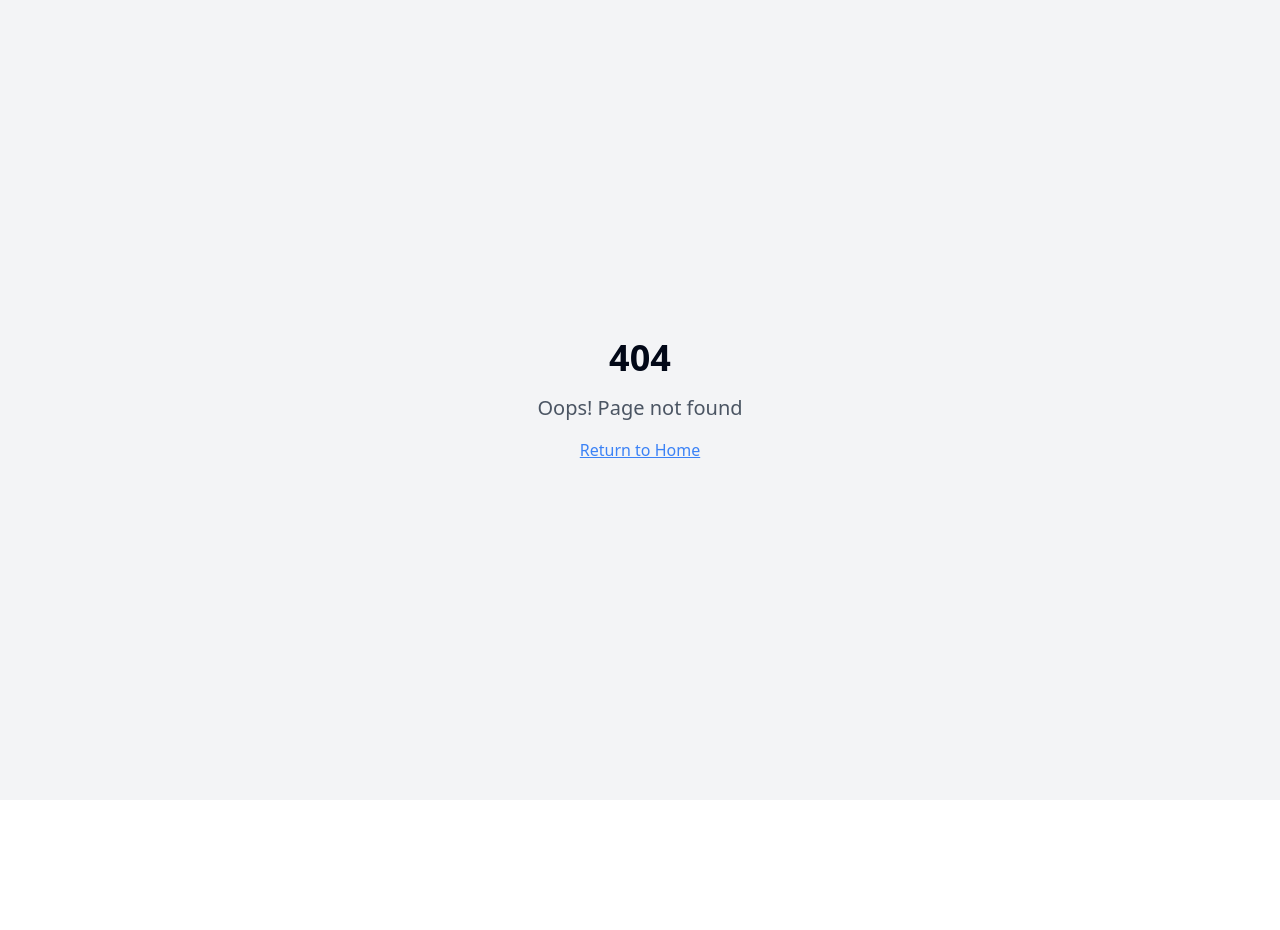
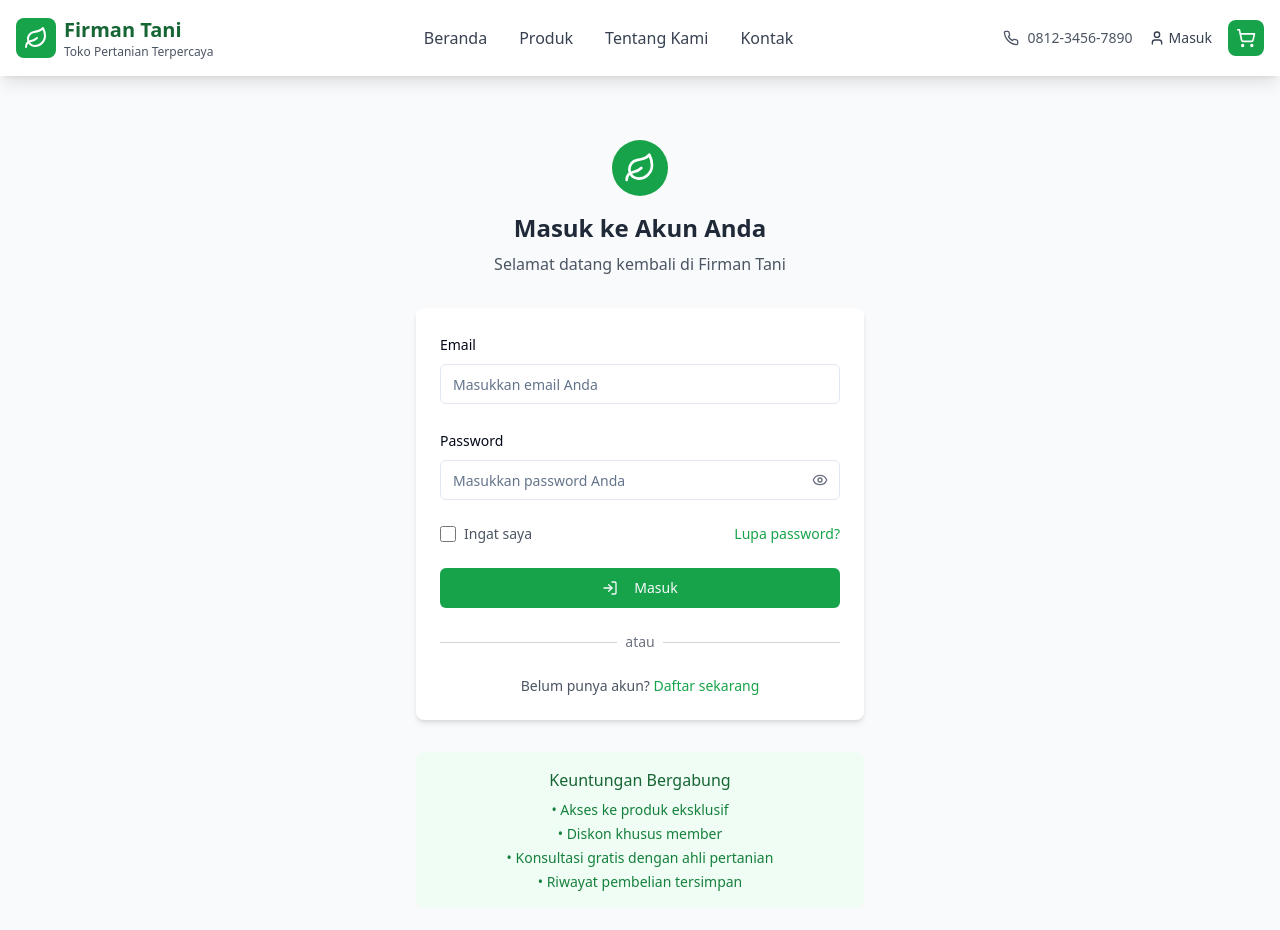
Before and after one commit to Cim31/tani-firman-webflow-design, a React (Vite) app: page /login in a window 1280 px wide. Before the commit this address had no page. Shown: the top 930 px of the page. Before the commit the page ends 800 px from the top, so only its background shows below. Built offline with nearby package versions, Linux system fonts and the light colour scheme.

Commit message:
Add login page
Create the login page with necessary components.

```diff
--- a/src/App.tsx
+++ b/src/App.tsx
@@ -8,6 +8,7 @@ import Index from "./pages/Index";
 import Products from "./pages/Products";
 import About from "./pages/About";
 import Contact from "./pages/Contact";
+import Login from "./pages/Login";
 import NotFound from "./pages/NotFound";
 
 const queryClient = new QueryClient();
@@ -23,6 +24,7 @@ const App = () => (
           <Route path="/products" element={<Products />} />
           <Route path="/about" element={<About />} />
           <Route path="/contact" element={<Contact />} />
+          <Route path="/login" element={<Login />} />
           {/* ADD ALL CUSTOM ROUTES ABOVE THE CATCH-ALL "*" ROUTE */}
           <Route path="*" element={<NotFound />} />
         </Routes>
--- a/src/components/Header.tsx
+++ b/src/components/Header.tsx
@@ -1,7 +1,7 @@
 
 import { useState } from 'react';
 import { Link, useLocation } from 'react-router-dom';
-import { Menu, X, Leaf, ShoppingCart, Phone } from 'lucide-react';
+import { Menu, X, Leaf, ShoppingCart, Phone, User } from 'lucide-react';
 
 const Header = () => {
   const [isMenuOpen, setIsMenuOpen] = useState(false);
@@ -48,12 +48,19 @@ const Header = () => {
             ))}
           </nav>
 
-          {/* Contact Info & Cart */}
+          {/* Contact Info & Actions */}
           <div className="hidden md:flex items-center space-x-4">
             <div className="flex items-center space-x-2 text-gray-600">
               <Phone className="h-4 w-4" />
               <span className="text-sm">0812-3456-7890</span>
             </div>
+            <Link
+              to="/login"
+              className="flex items-center space-x-1 text-gray-700 hover:text-green-600 transition-colors"
+            >
+              <User className="h-4 w-4" />
+              <span className="text-sm">Masuk</span>
+            </Link>
             <button className="bg-green-600 text-white p-2 rounded-lg hover:bg-green-700 transition-colors">
               <ShoppingCart className="h-5 w-5" />
             </button>
@@ -85,6 +92,14 @@ const Header = () => {
                 {link.name}
               </Link>
             ))}
+            <Link
+              to="/login"
+              className="flex items-center space-x-2 py-2 text-gray-700 hover:text-green-600 transition-colors"
+              onClick={() => setIsMenuOpen(false)}
+            >
+              <User className="h-4 w-4" />
+              <span>Masuk</span>
+            </Link>
             <div className="flex items-center space-x-2 text-gray-600 mt-4 pt-4 border-t">
               <Phone className="h-4 w-4" />
               <span className="text-sm">0812-3456-7890</span>
--- /dev/null
+++ b/src/pages/Login.tsx
@@ -0,0 +1,155 @@
+
+import { useState } from 'react';
+import { Link } from 'react-router-dom';
+import { Eye, EyeOff, Leaf, LogIn } from 'lucide-react';
+import Header from '../components/Header';
+import { Button } from '@/components/ui/button';
+import { Input } from '@/components/ui/input';
+import { Label } from '@/components/ui/label';
+
+const Login = () => {
+  const [showPassword, setShowPassword] = useState(false);
+  const [formData, setFormData] = useState({
+    email: '',
+    password: ''
+  });
+
+  const handleInputChange = (e: React.ChangeEvent<HTMLInputElement>) => {
+    const { name, value } = e.target;
+    setFormData(prev => ({
+      ...prev,
+      [name]: value
+    }));
+  };
+
+  const handleSubmit = (e: React.FormEvent) => {
+    e.preventDefault();
+    console.log('Login attempt:', formData);
+    // Logika login akan ditambahkan nanti
+  };
+
+  return (
+    <div className="min-h-screen bg-gray-50">
+      <Header />
+
+      <div className="container mx-auto px-4 py-16">
+        <div className="max-w-md mx-auto">
+          {/* Logo dan Header */}
+          <div className="text-center mb-8">
+            <div className="flex justify-center mb-4">
+              <div className="bg-green-600 p-3 rounded-full">
+                <Leaf className="h-8 w-8 text-white" />
+              </div>
+            </div>
+            <h1 className="text-2xl font-bold text-gray-800 mb-2">Masuk ke Akun Anda</h1>
+            <p className="text-gray-600">Selamat datang kembali di Firman Tani</p>
+          </div>
+
+          {/* Form Login */}
+          <div className="bg-white rounded-lg shadow-md p-6">
+            <form onSubmit={handleSubmit} className="space-y-6">
+              {/* Email */}
+              <div className="space-y-2">
+                <Label htmlFor="email">Email</Label>
+                <Input
+                  id="email"
+                  name="email"
+                  type="email"
+                  value={formData.email}
+                  onChange={handleInputChange}
+                  placeholder="Masukkan email Anda"
+                  required
+                  className="w-full"
+                />
+              </div>
+
+              {/* Password */}
+              <div className="space-y-2">
+                <Label htmlFor="password">Password</Label>
+                <div className="relative">
+                  <Input
+                    id="password"
+                    name="password"
+                    type={showPassword ? 'text' : 'password'}
+                    value={formData.password}
+                    onChange={handleInputChange}
+                    placeholder="Masukkan password Anda"
+                    required
+                    className="w-full pr-10"
+                  />
+                  <button
+                    type="button"
+                    onClick={() => setShowPassword(!showPassword)}
+                    className="absolute right-3 top-1/2 transform -translate-y-1/2 text-gray-500 hover:text-gray-700"
+                  >
+                    {showPassword ? <EyeOff className="h-4 w-4" /> : <Eye className="h-4 w-4" />}
+                  </button>
+                </div>
+              </div>
+
+              {/* Remember Me & Forgot Password */}
+              <div className="flex items-center justify-between">
+                <div className="flex items-center">
+                  <input
+                    id="remember"
+                    type="checkbox"
+                    className="h-4 w-4 text-green-600 focus:ring-green-500 border-gray-300 rounded"
+                  />
+                  <label htmlFor="remember" className="ml-2 text-sm text-gray-600">
+                    Ingat saya
+                  </label>
+                </div>
+                <Link to="/forgot-password" className="text-sm text-green-600 hover:text-green-700">
+                  Lupa password?
+                </Link>
+              </div>
+
+              {/* Submit Button */}
+              <Button type="submit" className="w-full bg-green-600 hover:bg-green-700">
+                <LogIn className="h-4 w-4 mr-2" />
+                Masuk
+              </Button>
+            </form>
+
+            {/* Divider */}
+            <div className="mt-6 text-center">
+              <div className="relative">
+                <div className="absolute inset-0 flex items-center">
+                  <div className="w-full border-t border-gray-300" />
+                </div>
+                <div className="relative flex justify-center text-sm">
+                  <span className="px-2 bg-white text-gray-500">atau</span>
+                </div>
+              </div>
+            </div>
+
+            {/* Register Link */}
+            <div className="mt-6 text-center">
+              <p className="text-sm text-gray-600">
+                Belum punya akun?{' '}
+                <Link to="/register" className="text-green-600 hover:text-green-700 font-medium">
+                  Daftar sekarang
+                </Link>
+              </p>
+            </div>
+          </div>
+
+          {/* Info Tambahan */}
+          <div className="mt-8 text-center">
+            <div className="bg-green-50 rounded-lg p-4">
+              <h3 className="font-medium text-green-800 mb-2">Keuntungan Bergabung</h3>
+              <ul className="text-sm text-green-700 space-y-1">
+                <li>• Akses ke produk eksklusif</li>
+                <li>• Diskon khusus member</li>
+                <li>• Konsultasi gratis dengan ahli pertanian</li>
+                <li>• Riwayat pembelian tersimpan</li>
+              </ul>
+            </div>
+          </div>
+        </div>
+      </div>
+    </div>
+  );
+};
+
+export default Login;
```
